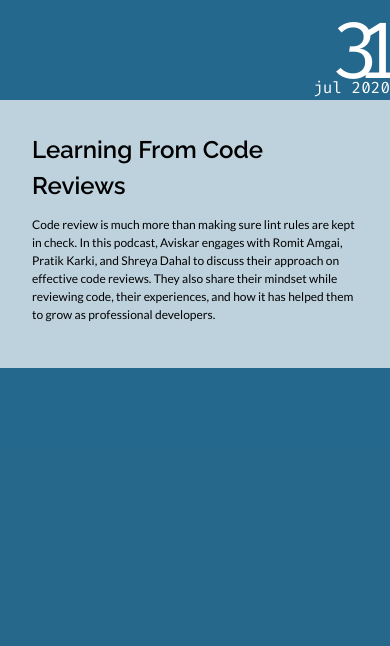
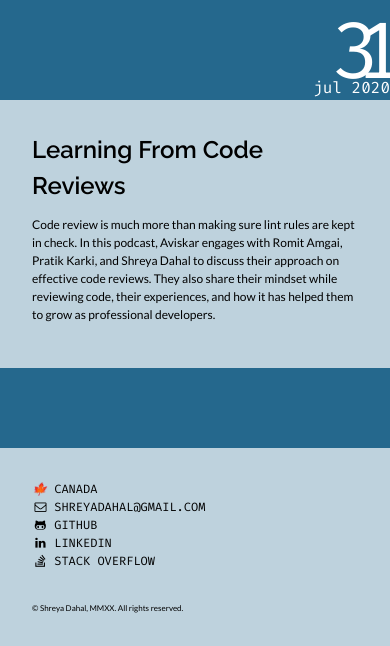
Before and after one commit to squgeim/squgeim.github.io, a PHP site: page / in a window 390 px wide. Shown: the part 896-1542 px from the top of the page. Before the commit the page ends 1264 px from the top, so only its background shows below. Run offline with PHP 8.4, Linux system fonts and the light colour scheme.

Commit message:
Footer for mobile

```diff
--- a/css/style.css
+++ b/css/style.css
@@ -55,6 +55,9 @@ a img {
 
 	--color-page-bg: #25688D;
 	--color-white-bg: rgba(255,255,255,0.7);
+
+	--padding-card: 2rem;
+	--margin-section: 5rem;
 }
 
 body {
@@ -77,7 +80,7 @@ body {
 	justify-content: center;
     color: white;
     text-align: center;
-    margin-bottom: 5em;
+    margin-bottom: var(--margin-section);
 }
 
 .main-picture {
@@ -107,7 +110,7 @@ body {
  ******************************************************************************/
 
 .blogs {
-	margin-bottom: 5em;
+	margin-bottom: var(--margin-section);
 }
 
 .blog-item .dateline {
@@ -133,7 +136,7 @@ body {
 	display: inline-block;
 	text-decoration: none;
     color: inherit;
-	padding: 2em;
+	padding: var(--padding-card);
 }
 
 .blog-card h1 {
@@ -143,3 +146,37 @@ body {
 .blog-card p {
 	font-size: 0.75em;
 }
+
+/*******************************************************************************
+ * FOOTER SECTION
+ ******************************************************************************/
+
+.footer {
+	background: var(--color-white-bg);
+	padding: 0 var(--padding-card);
+}
+
+.footer ul {
+	font-family: var(--font-mono);
+	font-size: 0.75em;
+	text-transform: uppercase;
+	padding-top: var(--padding-card);
+    color: black;
+}
+
+.footer ul li a {
+	color: inherit;
+	text-decoration: none;
+}
+
+.footer i {
+	width: 1.25em;
+    display: inline-block;
+	text-align: center;
+}
+
+.footer .copyright {
+	margin: 0;
+	font-size: 0.5em;
+	padding: var(--padding-card) 0;
+}
--- a/index.html
+++ b/index.html
@@ -53,5 +53,15 @@
       </div>
     </div>
   </section>
+  <section class="footer">
+    <ul>
+      <li><i>🍁</i> canada</li>
+      <li><a href="mailto:shreyadahal@gmail.com"><i class="icon-mail"></i> shreyadahal@gmail.com</a></li>
+      <li><a href="https://github.com/squgeim"><i class="icon-github"></i> github</a></li>
+      <li><a href="https://www.linkedin.com/in/squgeim/"><i class="icon-linkedin"></i> linkedIn</a></li>
+      <li><a href="https://stackoverflow.com/users/1654226/squgeim?tab=profile"><i class="icon-stackoverflow"></i> stack overflow</a></li>
+    </ul>
+    <p class="copyright">&copy; Shreya Dahal, MMXX. All rights reserved.</p>
+  </section>
 </body>
 </html>
```
